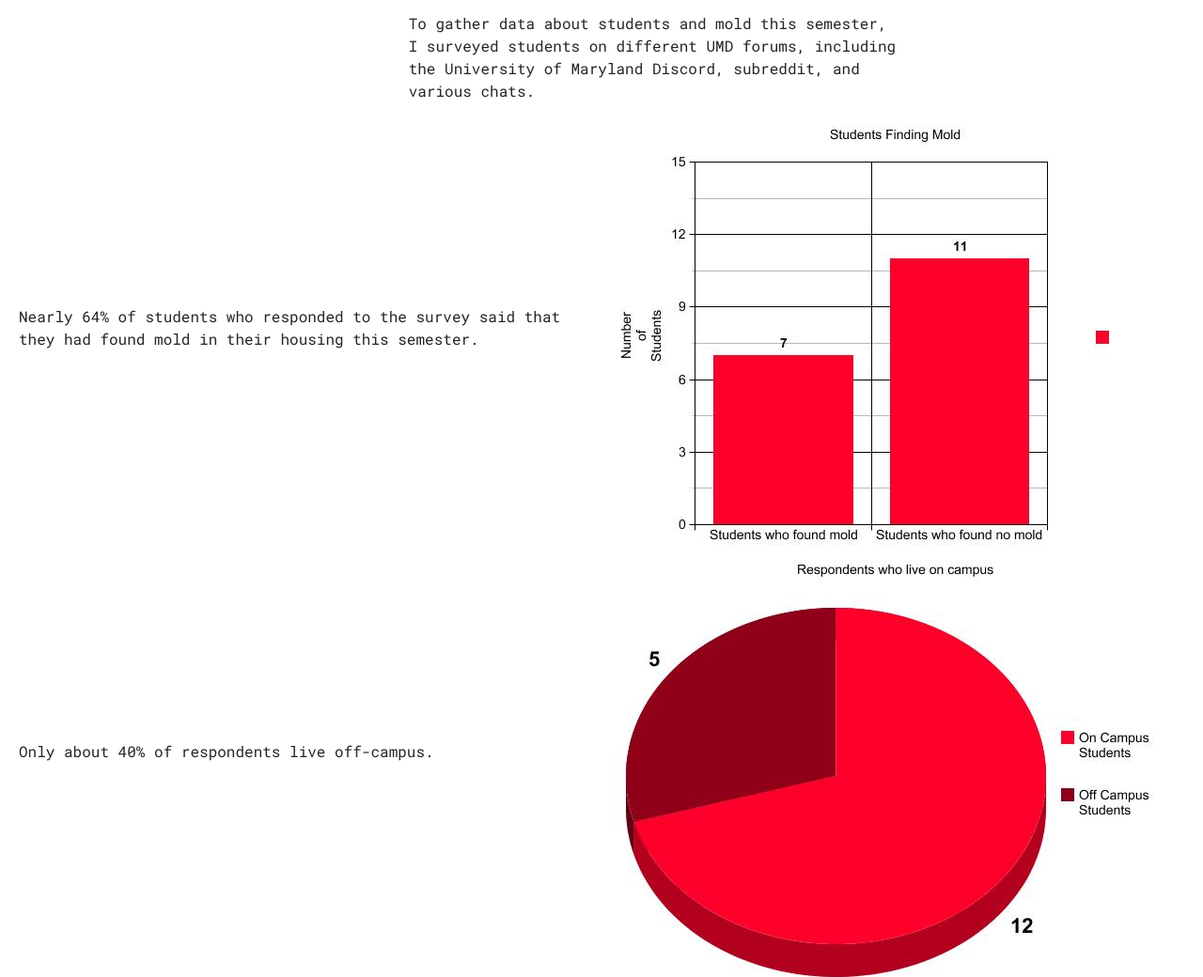
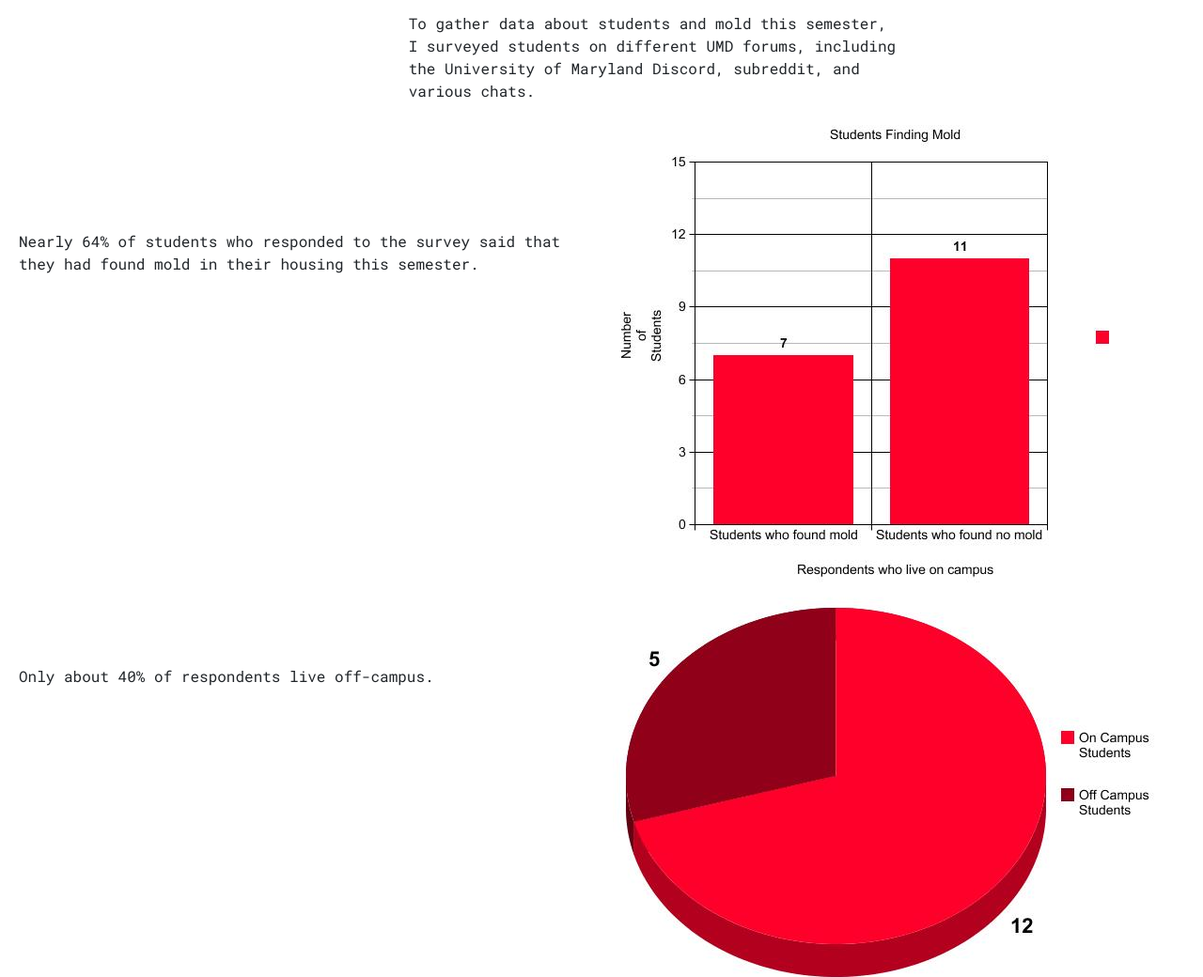
Before and after one commit to MatthewWynn/MatthewWynn.github.io, a plain HTML site: page projects/final/index.html in a window 1280 px wide. Shown: the part 3072-4112 px from the top of the page at 94% size. Drawn offline with nearby package versions, Linux system fonts and the light colour scheme.

Commit message:
pushtestfinal

```diff
--- a/projects/final/css/style.css
+++ b/projects/final/css/style.css
@@ -94,7 +94,7 @@ img.center{
 p.graphs{
     font-family:'Roboto Mono',monospace;
     line-height:1.5em;
-    padding-top:200px;
+    padding-top:120px;
     padding-left:20px;
 }
 @media (max-width:922px)
```
